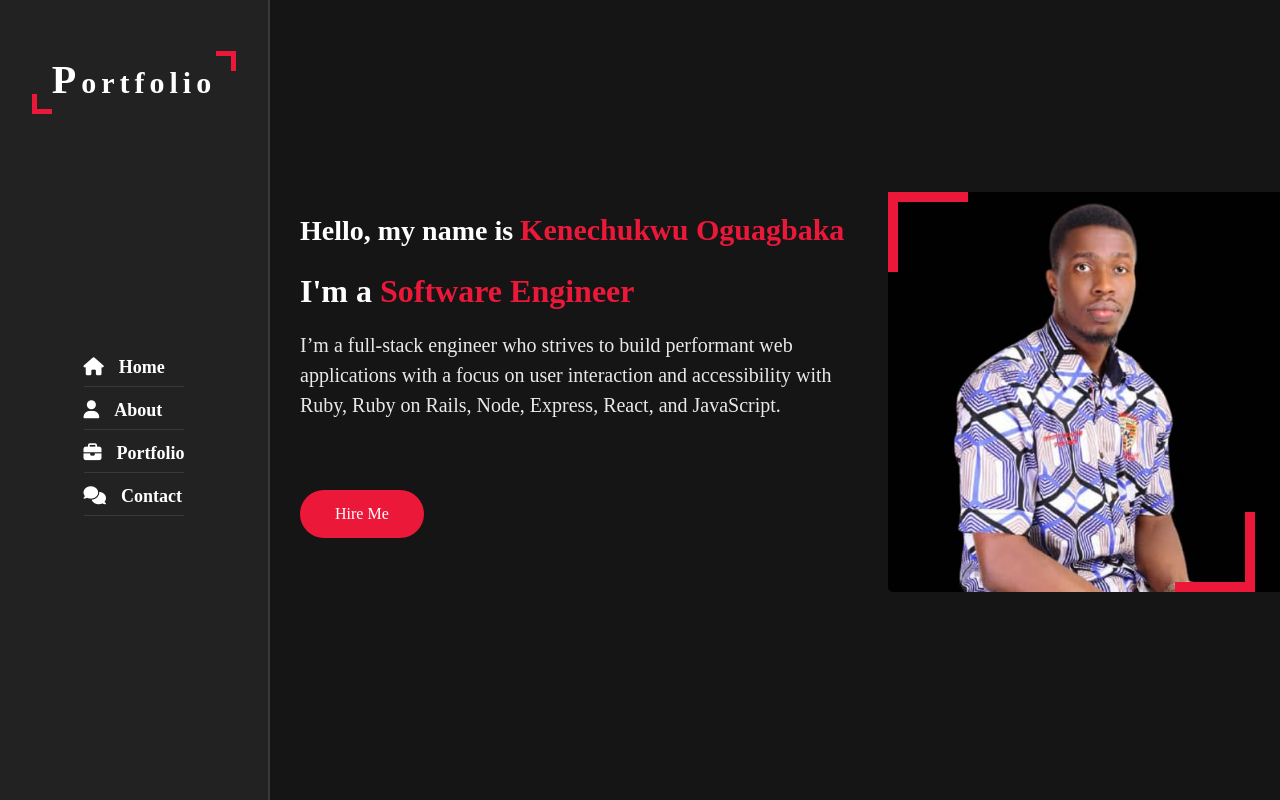
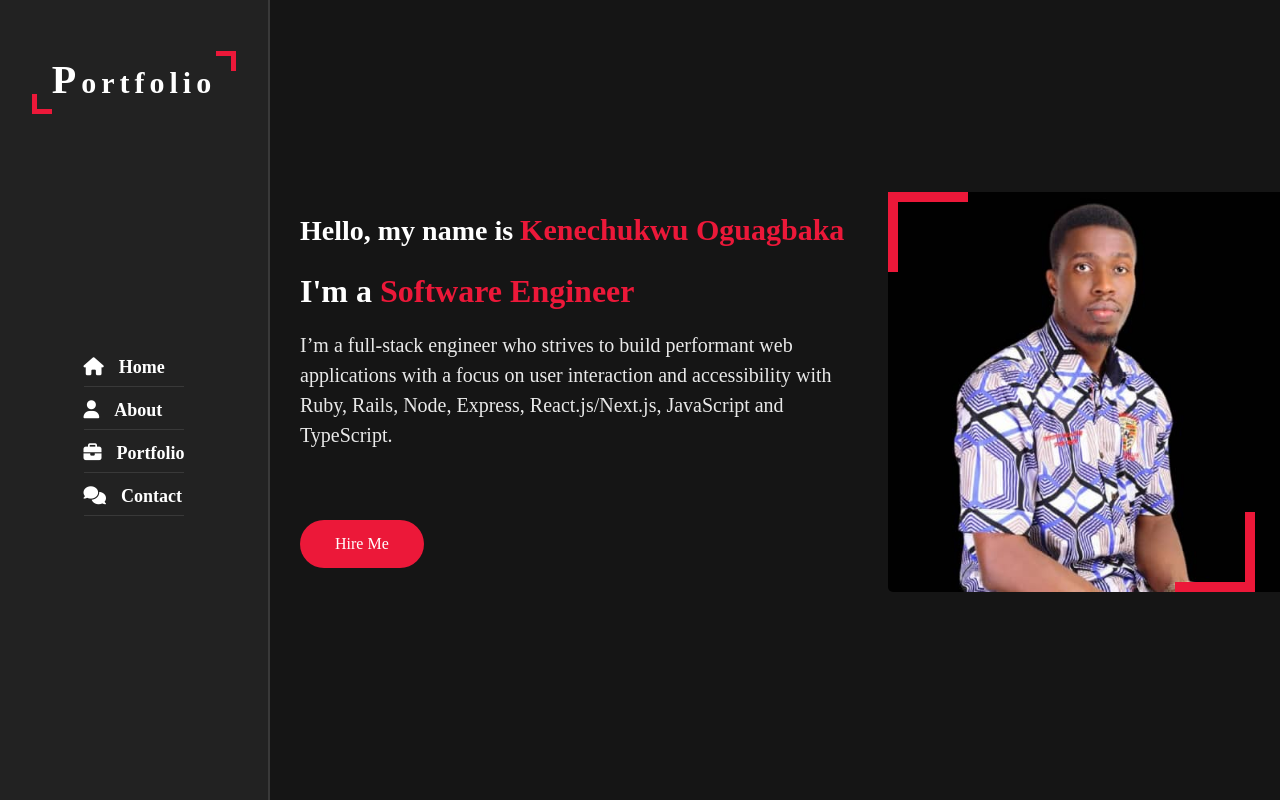
Before and after one commit to keneogu/React-Portfolio, a React (Create React App) app: page / in a window 1280 px wide. Built offline with nearby package versions, Linux system fonts and the light colour scheme; a web font is replaced by a local one.

Commit message:
update Home page

```diff
--- a/src/Container/Home/Home.js
+++ b/src/Container/Home/Home.js
@@ -13,8 +13,8 @@ const Home = () => {
 							<h3 className="hello">Hello, my name is <span className="name">Kenechukwu Oguagbaka</span></h3>
 							<h3 className="my-profession">I'm a <span className="typing">Software Engineer</span></h3>
 							<p>I’m a full-stack engineer who strives to build performant web applications
-								with a focus on user interaction and accessibility with Ruby, Ruby on Rails, Node, Express,
-								React, and JavaScript.</p>
+								with a focus on user interaction and accessibility with Ruby, Rails, Node, Express,
+								React.js/Next.js, JavaScript and TypeScript.</p>
 							<Link to="/" className="btn hire-me">Hire Me</Link>
 						</div>
 						<div className="home-img padd-15">
```
